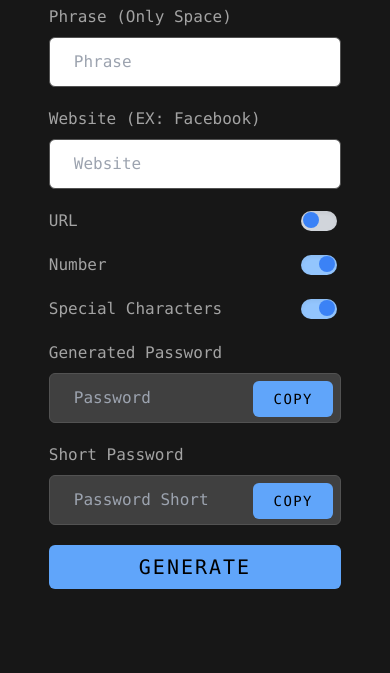
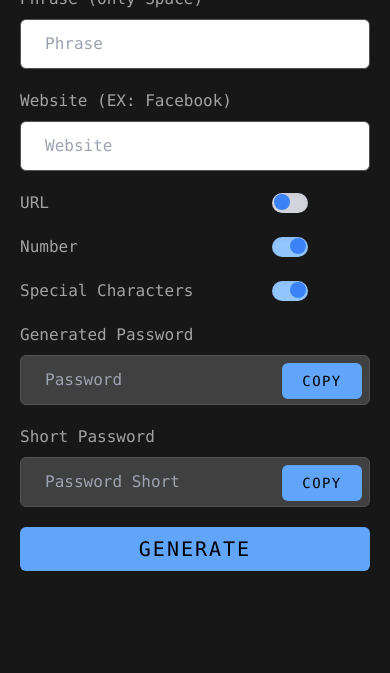
Before and after one commit to SalarHoushvand/ppg, a website: page index.html in a window 390 px wide. Shown: the part 171-844 px from the top of the page. Drawn offline with Linux system fonts and the light colour scheme.

Commit message:
Add files via upload

```diff
--- a/index.html
+++ b/index.html
@@ -12,7 +12,7 @@
 
 <body class="font-mono">
     <div class="flex justify-center items-center min-h-screen bg-neutral-900">
-        <div class="flex flex-col gap-5 w-3/4">
+        <div class="flex flex-col gap-5 w-full m-5 md:w-3/4">
             <h1 class="text-3xl text-gray-50 font-mono">Password Generator</h1>
             <div class="flex flex-col gap-2">
                 <label class="text-neutral-400">Phrase (Only Space)</label>
```
Also changed, not shown: dist/output.css.
